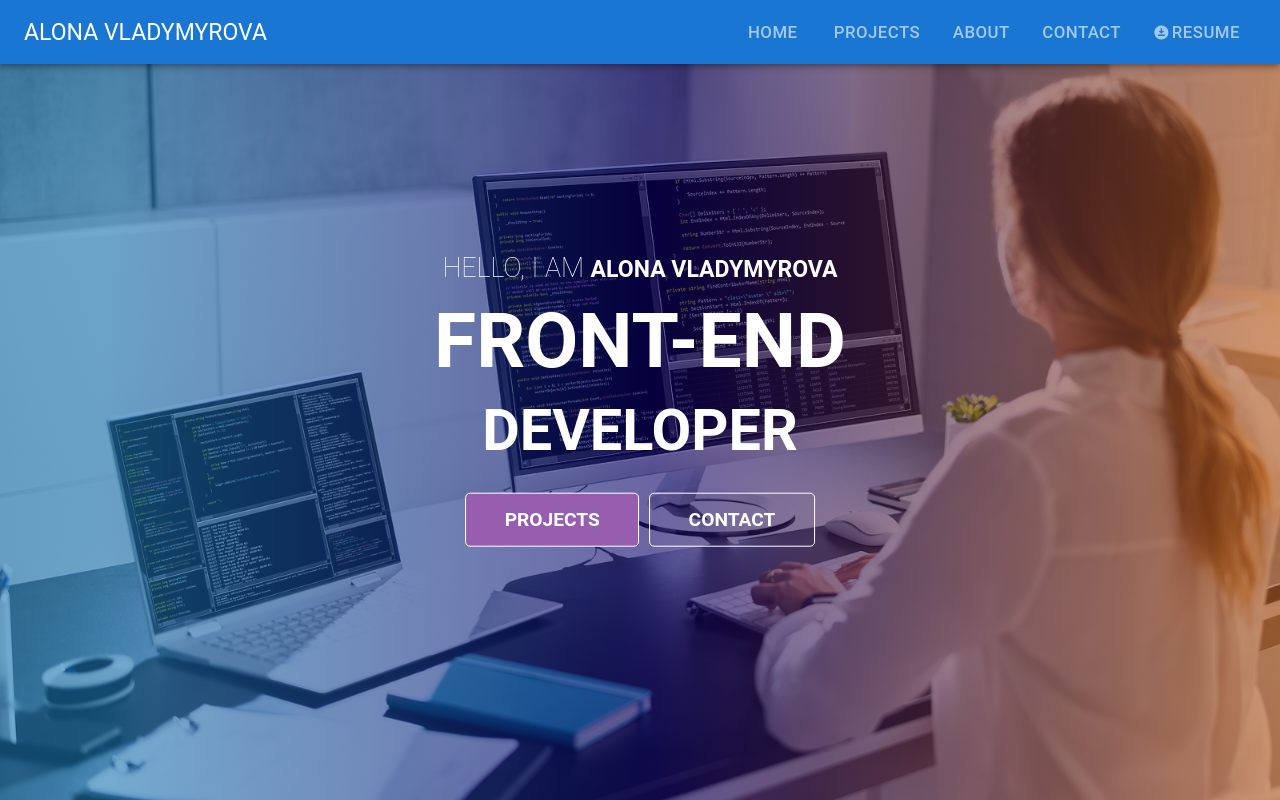
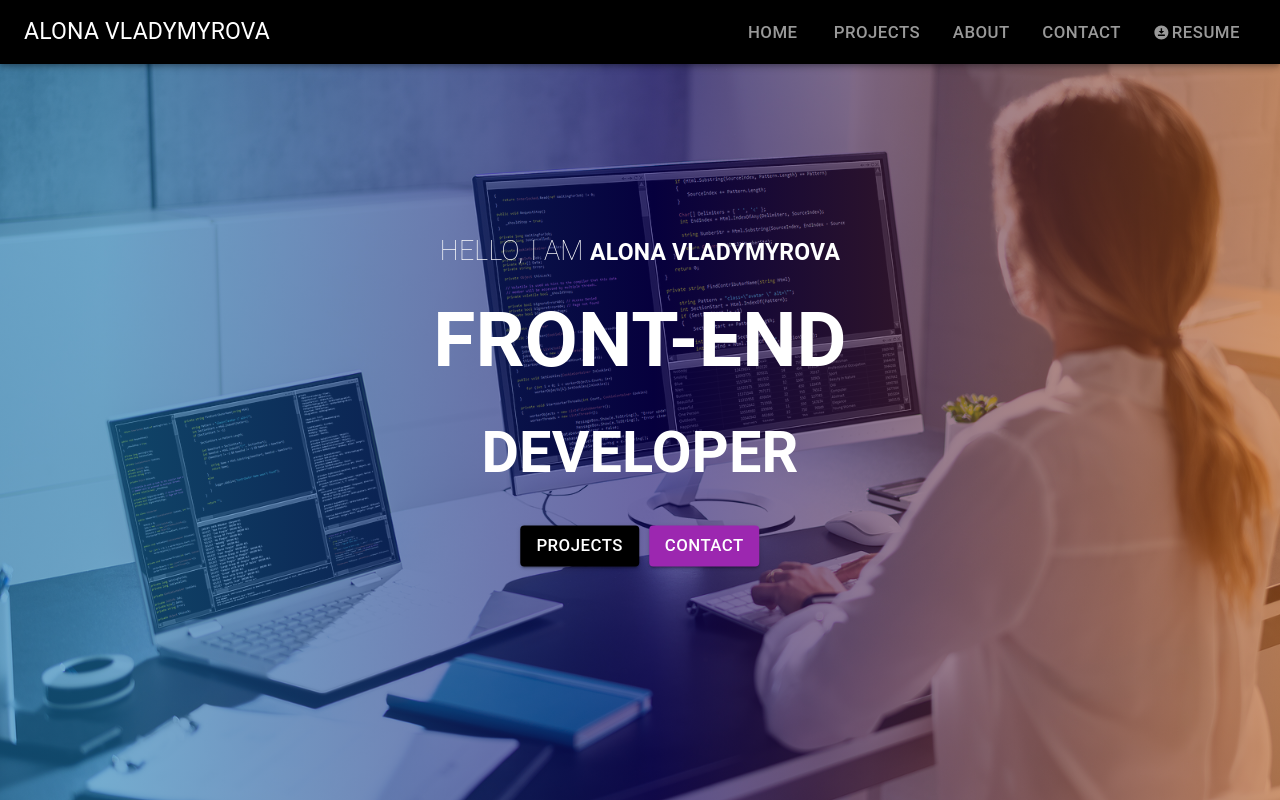
Before and after one commit to AlonaVladymyrovaTrinity/portfolio, a React (Create React App) app: page / in a window 1280 px wide. Shown: the top 800 px of the page. Built offline with nearby package versions, Linux system fonts and the light colour scheme; a web font is replaced by a local one.

Commit message:
Material-ui defaultTheme improved. Buttons changed to use material-ui.

```diff
--- a/src/components/About/AboutPage.js
+++ b/src/components/About/AboutPage.js
@@ -29,11 +29,15 @@ const AboutPage = () => {
               design and impeccable code.
             </article>
           </main>
-          <NavigateButton
-            linkName={'/contact'}
-            children={'CONTACT'}
-            className="btn"
-          />
+          <div mt="2rem">
+            <NavigateButton
+              linkName={'/contact'}
+              variant={'contained'}
+              color={'secondary'}
+              children={'CONTACT'}
+              fullWidth
+            />
+          </div>
         </div>
         <div className={style['right-content']}>
           {/* <aside> */}
--- a/src/components/Home/HomePage.js
+++ b/src/components/Home/HomePage.js
@@ -21,16 +21,24 @@ const HomePage = () => {
           <h1>Front-end</h1>
           <h2>developer</h2>
           <div className={style['button-container']}>
+            <div mt="2rem">
               <NavigateButton
                 linkName={'/project'}
+                variant={'contained'}
+                color={'primary'}
                 children={'PROJECTS'}
-              className="btn"
+                fullWidth
               />
+            </div>
+            <div mt="2rem">
               <NavigateButton
                 linkName={'/contact'}
+                variant={'contained'}
+                color={'secondary'}
                 children={'CONTACT'}
-              className="btn btn-light"
+                fullWidth
               />
+            </div>
           </div>
         </div>
       </div>
--- a/src/components/ReusableComponents/NavigateButton/NavigateButton.js
+++ b/src/components/ReusableComponents/NavigateButton/NavigateButton.js
@@ -1,8 +1,17 @@
 import React from 'react';
 import { useNavigate } from 'react-router-dom';
+import { Button, Box } from '@mui/material';
 
 //The NavigateButton lets us navigate to another screen in our app
-const NavigateButton = ({ linkName, children, className }) => {
+const NavigateButton = ({
+  linkName,
+  variant,
+  color,
+  children,
+  className,
+  startIcon,
+  style,
+}) => {
   // linkName is a destination name of the route
   const navigate = useNavigate();
   const clickHandler = () => {
@@ -10,11 +19,18 @@ const NavigateButton = ({ linkName, children, className }) => {
   };
   return (
     <>
-      <div style={{ marginBottom: 2 }}>
-        <button onClick={clickHandler} className={className}>
+      <Box style={{ marginBottom: 2 }}>
+        <Button
+          onClick={clickHandler}
+          variant={variant}
+          color={color}
+          className={className}
+          startIcon={startIcon}
+          style={style}
+        >
           {children}
-        </button>
-      </div>
+        </Button>
+      </Box>
     </>
   );
 };
--- a/src/index.css
+++ b/src/index.css
@@ -29,14 +29,13 @@ inclusive for all users. That's why the name of the class is
   border: 0;
 }
 
-.btn {
+/* .btn {
   cursor: pointer;
   font-size: 1rem;
   font-weight: 600;
   padding: 0.75rem 2rem;
   text-transform: uppercase;
   color: #ffffff;
-  /* background: #520b76; */
   background-color: #975eb0;
   border-radius: 5px;
   border: 1px solid #ffffff;
@@ -59,7 +58,7 @@ inclusive for all users. That's why the name of the class is
 .btn-light {
   color: #ffffff;
   background: transparent;
-}
+} */
 
 h1,
 h2,
--- a/src/index.js
+++ b/src/index.js
@@ -3,10 +3,20 @@ import ReactDOM from 'react-dom/client';
 import App from './App';
 import './index.css';
 import { BrowserRouter } from 'react-router-dom';
+import { createTheme, CssBaseline, ThemeProvider } from '@mui/material';
+
+// Set up a default colour pallete / theme for our whole app using material-ui ThemeProvider context component
+const defaultTheme = createTheme({
+  palette: { primary: { main: '#000000' }, mode: 'light' }, // Change "main" to set the primary color
+});
 
 const root = ReactDOM.createRoot(document.getElementById('root'));
 root.render(
-  <BrowserRouter>
-    <App />
-  </BrowserRouter>
+  <ThemeProvider theme={defaultTheme}>
+    {/* CSS baseline to set common spacing/sizing across all of our styling */}
+    <CssBaseline />
+    <BrowserRouter>
+      <App />
+    </BrowserRouter>
+  </ThemeProvider>
 );
```
Lines whose indentation alone changed are shown as unchanged.
